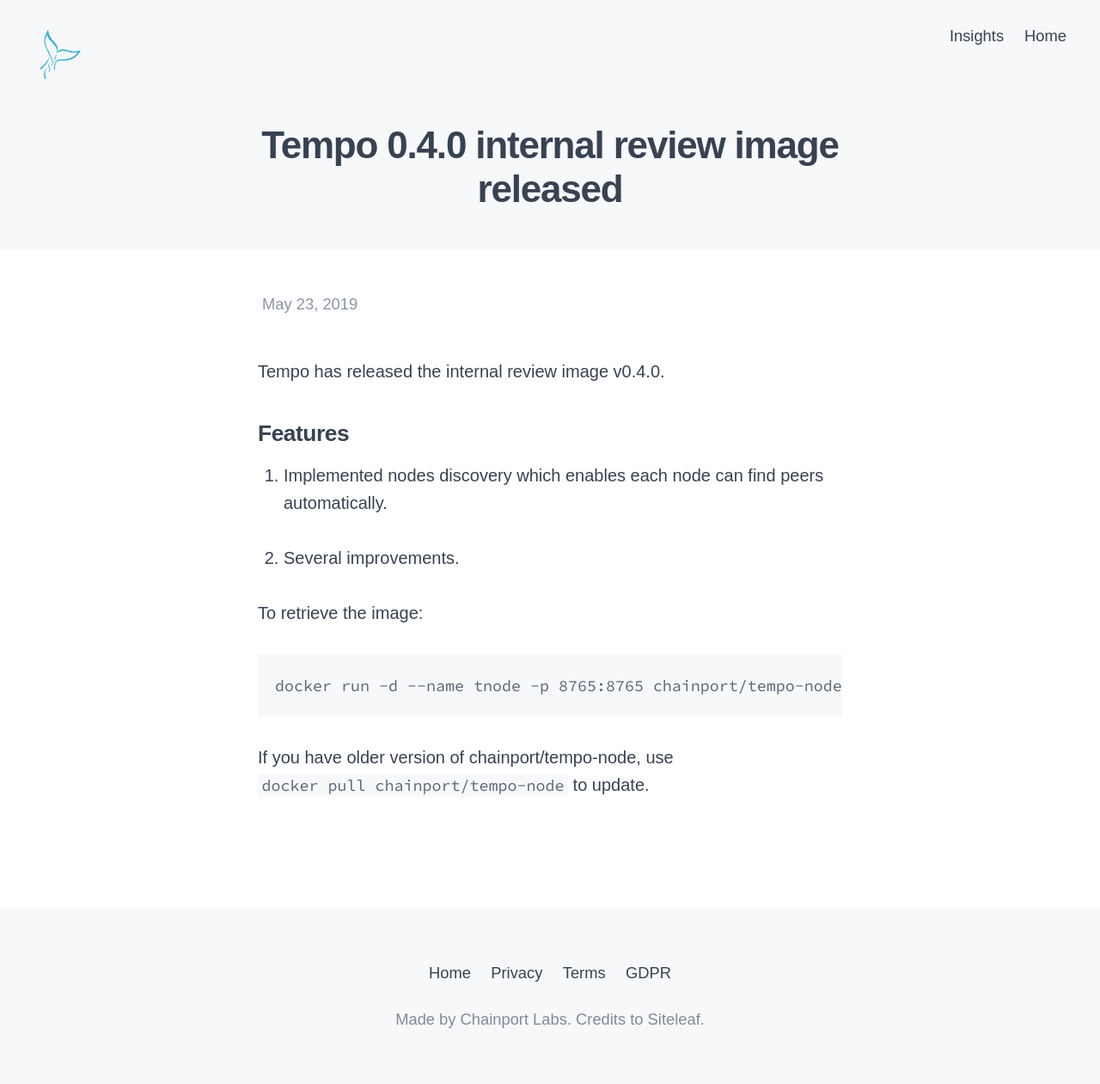
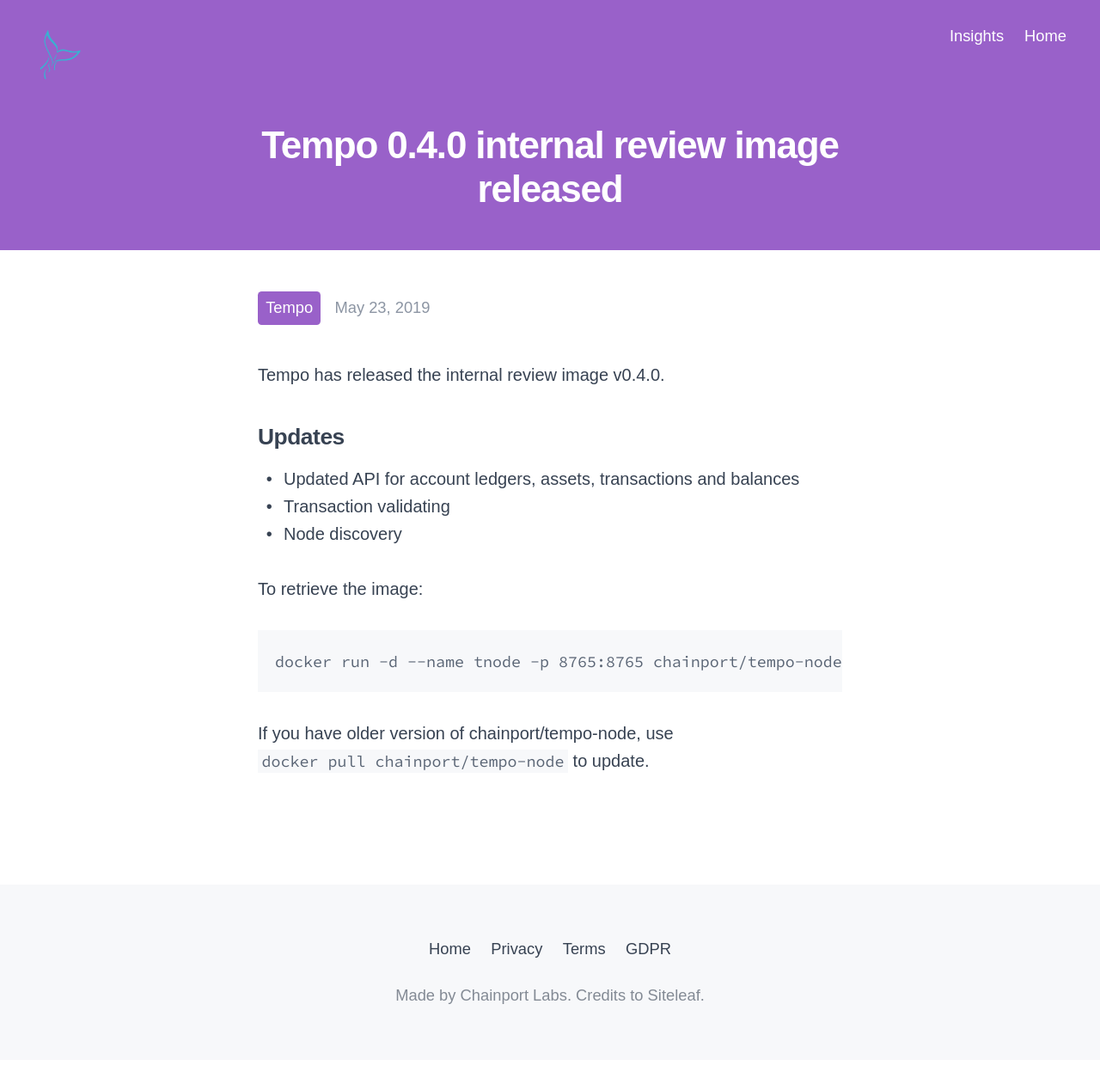
Before and after one commit to sundaywork/chainport_insights, a Jekyll site: the page built from _posts/2019-05-23-tempo-0-dot-4-0-internal-review-image-released.markdown, in a window 1280 px wide. Shown: the whole page at 86% size. Built offline with Jekyll 4.4.1, drawn with Linux system fonts in a browser that asks for light colours; some web fonts are replaced; after the commit the page ends 1233 px from its top, so only the background shows below that.

Commit message:
Updated Tempo 0 Dot 4 0 Internal Review Image Released

````diff
--- a/_posts/2019-05-23-tempo-0-dot-4-0-internal-review-image-released.markdown
+++ b/_posts/2019-05-23-tempo-0-dot-4-0-internal-review-image-released.markdown
@@ -1,15 +1,17 @@
 ---
 title: Tempo 0.4.0 internal review image released
 date: 2019-05-23 09:59:00 -04:00
+tags:
+- tempo
 ---
 
 Tempo has released the internal review image v0.4.0.
 
-## Features
+## Updates
 
-1. Implemented nodes discovery which enables each node can find peers automatically.
-
-2. Several improvements.
+* Updated API for account ledgers, assets, transactions and balances
+* Transaction validating
+* Node discovery
 
 To retrieve the image:
 ```
````
